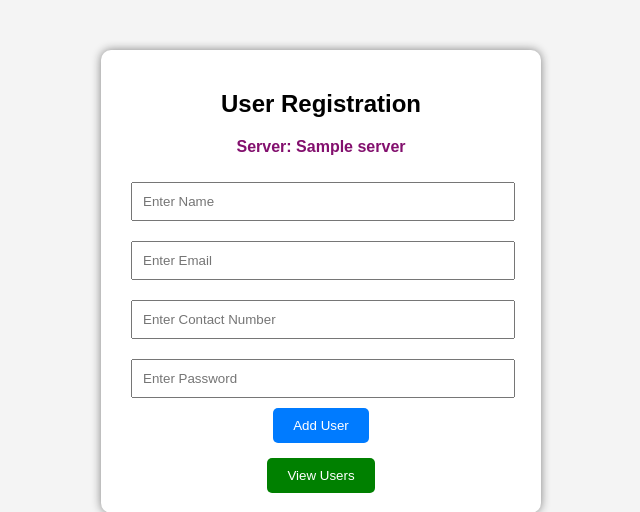
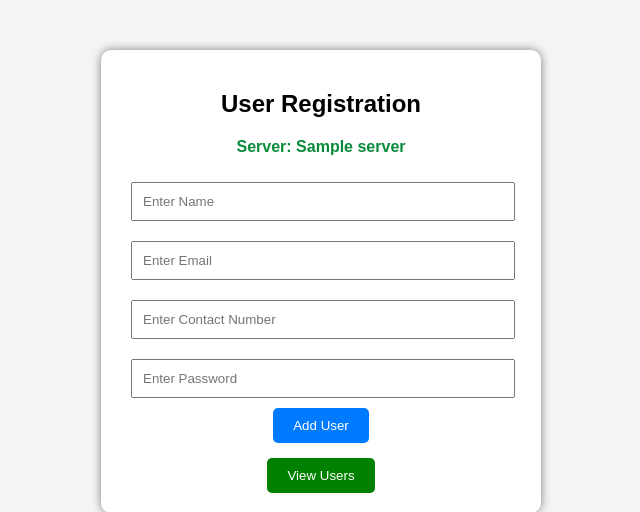
Before and after one commit to Vishalb2002/lpu_pep, a Flask app: template templates/index.html in a window 1280 px wide. Shown: the top 512 px of the page, without its empty margins (319-959 px from the left). Run offline with Flask 3, Linux system fonts and the light colour scheme; the template is opened without the code that fills it: most values are stand-ins (such as "Sample title", 1, 10 or a date in 2020).

Commit message:
colour change

```diff
--- a/templates/index.html
+++ b/templates/index.html
@@ -8,7 +8,7 @@
 
     <div class="container">
         <h2>User Registration</h2>
-        <p style="color: rgb(131, 16, 110); font-weight: bold;">
+        <p style="color: rgb(10, 139, 60); font-weight: bold;">
             Server: {{ server }}
         </p>
 
```
